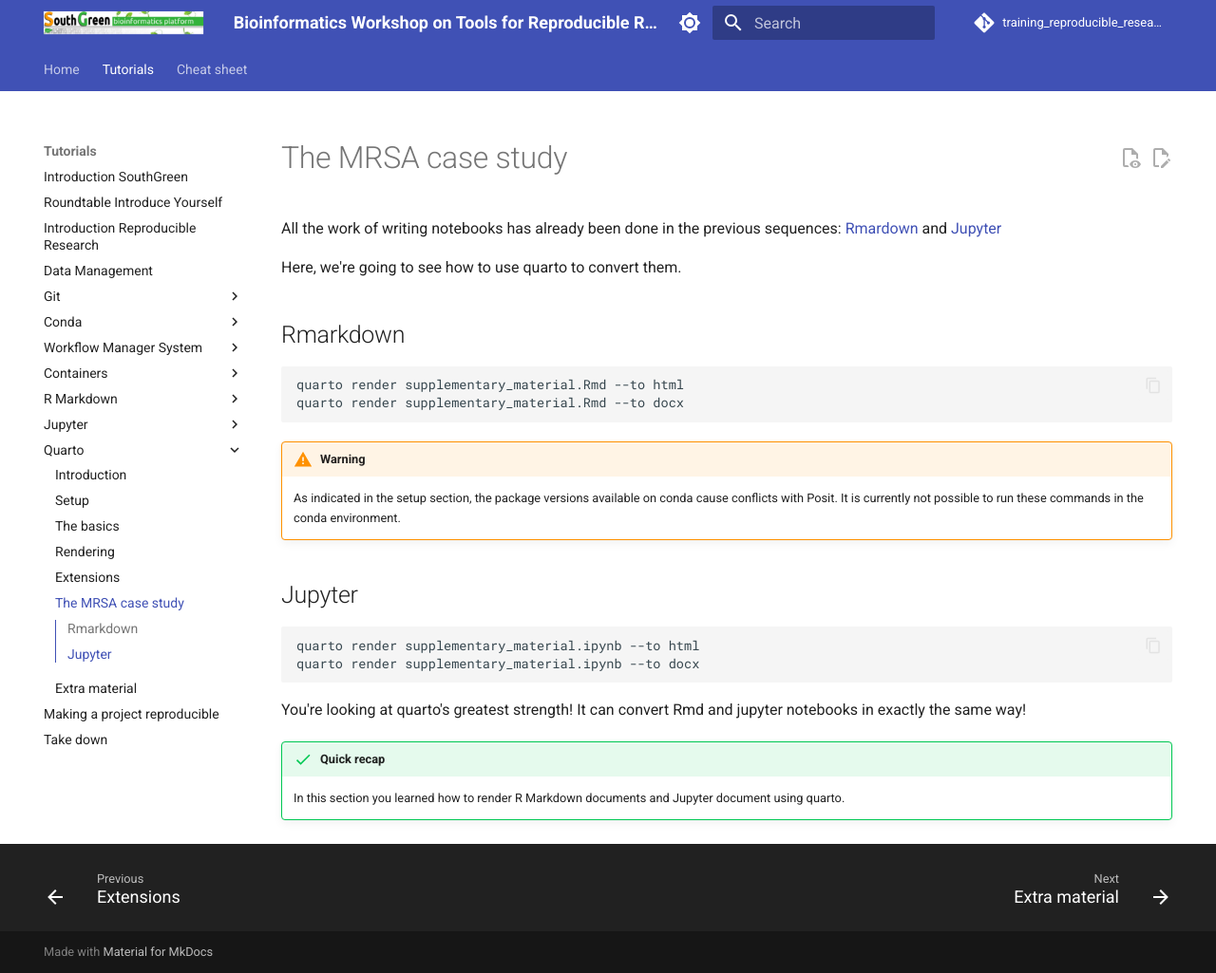
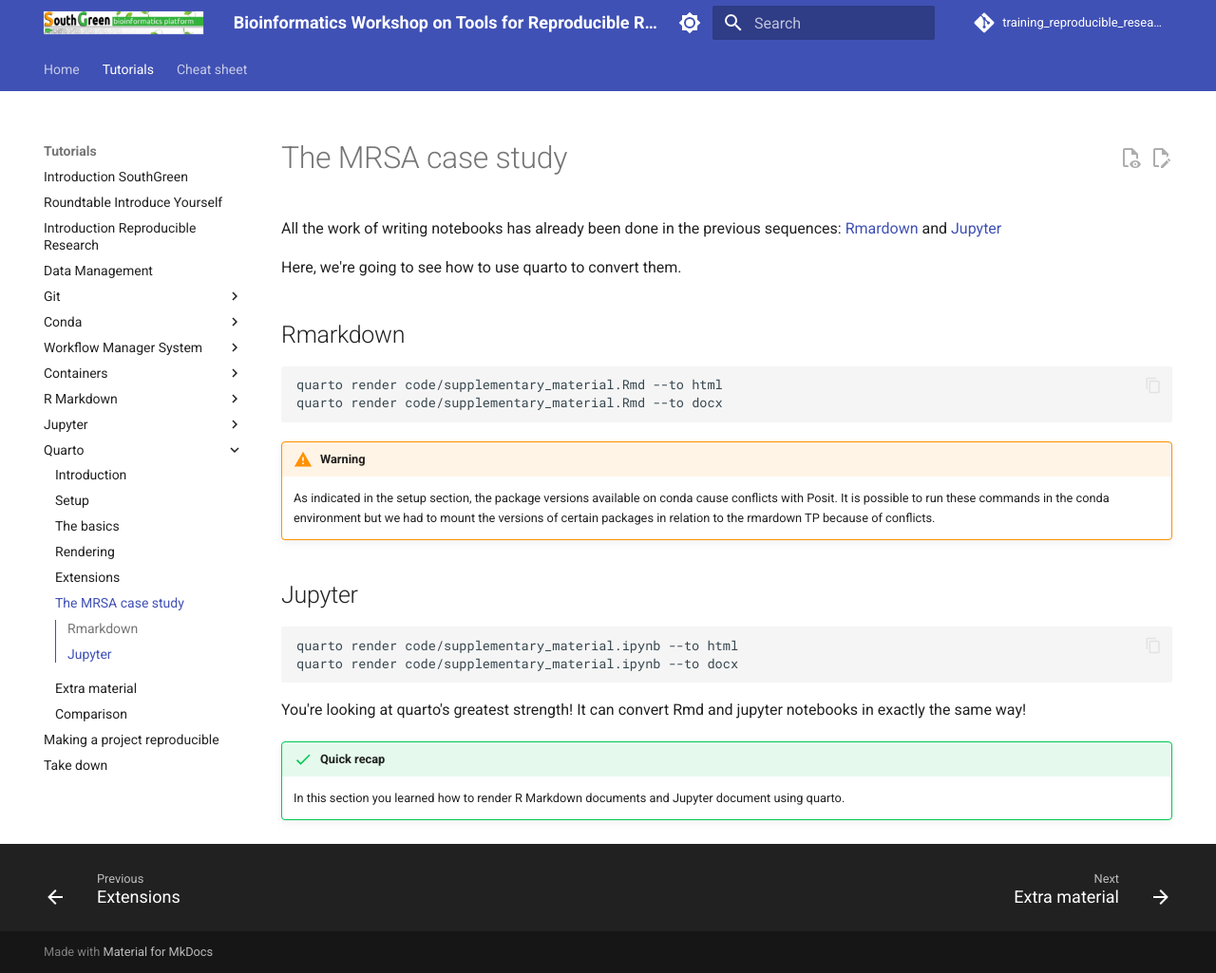
Before and after one commit to SouthGreenPlatform/training_reproducible_research, an MkDocs documentation site: the page built from docs/pages/quarto/quarto-5-the-mrsa-case-study.md, in a window 1280 px wide and 1025 px high. Shown: the whole window at 95% size. Built offline with MkDocs 1.6.1 and Material for MkDocs 9.7.7, drawn with Linux system fonts in a browser that asks for light colours; comment, search, counter and statistics services are not loaded.

Commit message:
Quarto in conda

````diff
--- a/docs/pages/quarto/quarto-5-the-mrsa-case-study.md
+++ b/docs/pages/quarto/quarto-5-the-mrsa-case-study.md
@@ -6,18 +6,18 @@ Here, we're going to see how to use quarto to convert them.
 ## Rmarkdown
 
 ```bash
-quarto render supplementary_material.Rmd --to html
-quarto render supplementary_material.Rmd --to docx
+quarto render code/supplementary_material.Rmd --to html
+quarto render code/supplementary_material.Rmd --to docx
 ```
 
 !!! warning
-    As indicated in the setup section, the package versions available on conda cause conflicts with Posit. It is currently not possible to run these commands in the conda environment.
+    As indicated in the setup section, the package versions available on conda cause conflicts with Posit. It is possible to run these commands in the conda environment but we had to mount the versions of certain packages in relation to the rmardown TP because of conflicts.
 
 ## Jupyter
 
 ```bash
-quarto render supplementary_material.ipynb --to html
-quarto render supplementary_material.ipynb --to docx
+quarto render code/supplementary_material.ipynb --to html
+quarto render code/supplementary_material.ipynb --to docx
 ```
 
 You're looking at quarto's greatest strength! It can convert Rmd and jupyter notebooks in exactly the same way!
--- a/mkdocs.yml
+++ b/mkdocs.yml
@@ -180,6 +180,7 @@ nav:
           - Extensions: pages/quarto/quarto-4-the-extensions.md
           - The MRSA case study: pages/quarto/quarto-5-the-mrsa-case-study.md
           - Extra material: pages/quarto/quarto-6-extra-material.md
+          - Comparison: pages/quarto/quarto-7-comparison.md
         - 'Making a project reproducible': 'pages/project/project.md'
         - 'Take down': 'pages/take_down/take_down.md'
     - Cheat sheet:
````
Also changed, not shown: docs/pages/quarto/quarto-1-introduction.md (+1 -1 lines), docs/pages/quarto/quarto-7-comparison.md (added, +10 -0 lines), docs/pages/quarto/quarto-installation.md (+16 -3 lines), 6 other files.
